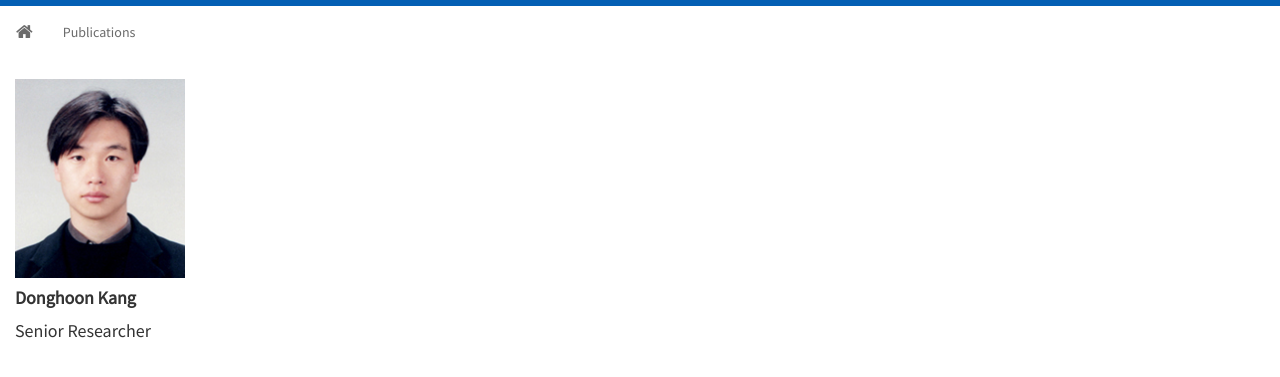
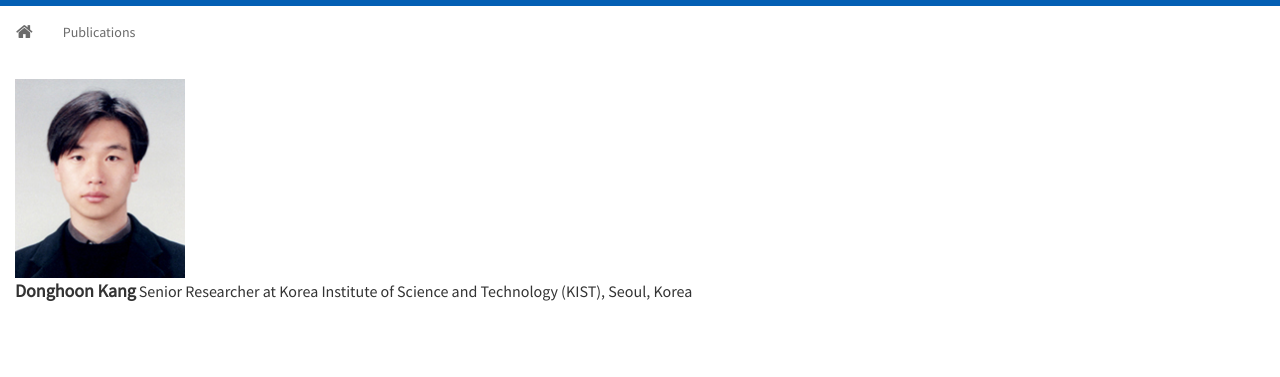
Before and after one commit to kimbabmoowoo/kimbabmoowoo.github.io, a Jekyll site: the page built from index.html, in a window 1280 px wide. Shown: the top 377 px of the page. Built offline with Jekyll 4.4.1, drawn with Linux system fonts in a browser that asks for light colours; nearby versions of some CDN libraries; Markdown is read by kramdown in place of the engine named in the settings; the list of posts is cut into pages by our own code.

Commit message:
Update index.html

```diff
--- a/index.html
+++ b/index.html
@@ -8,8 +8,8 @@
 		<!-- <img src="https://raw.githubusercontent.com/kimbabmoowoo/kimbabmoowoo.github.io/master/dh3.jpg" width="170"> -->
 		<img src="{{ site.baseurl }}static/img/profile.jpg" width="170">
 	  </div>
-		<h4><strong>{{ site.author }}</strong></h4>
-		<font size="4">Senior Researcher</font>
+		<font size="4"><strong>{{ site.author }}</strong></font>
+		<font size="3">Senior Researcher at Korea Institute of Science and Technology (KIST), Seoul, Korea</font>
 		<!-- <h4>Senior Researcher</h4>
 		<h5><a target="_blank" href="https://www.kist.re.kr/kist_web/main/"><span style= "color:#424242">
 			Korea Institute of Science and Technology (KIST), </span></a>
```
